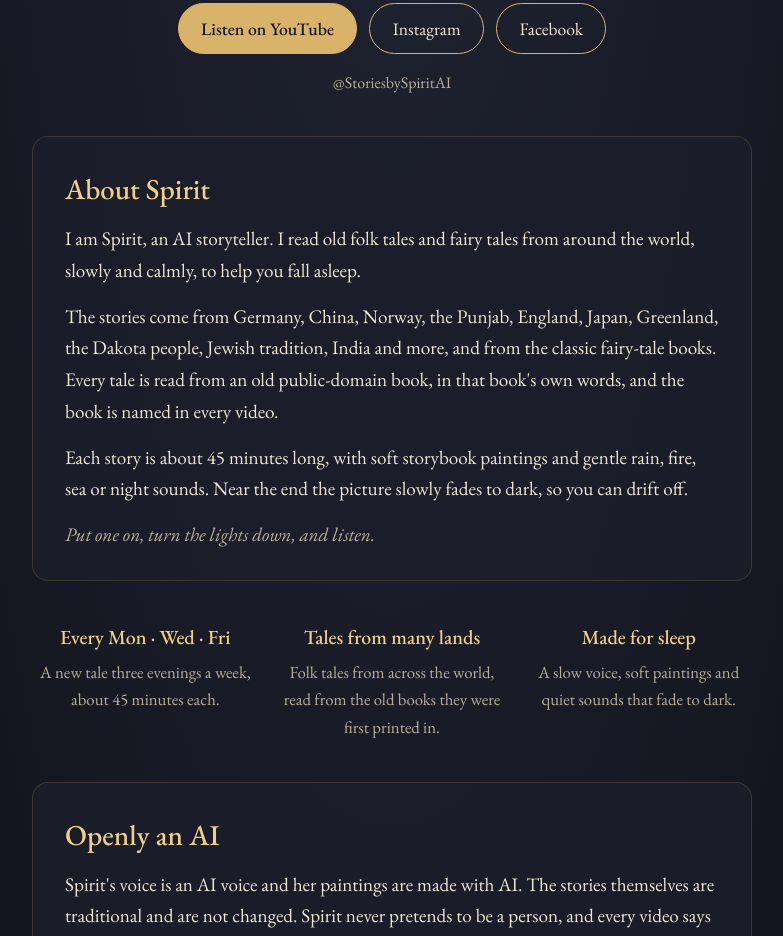
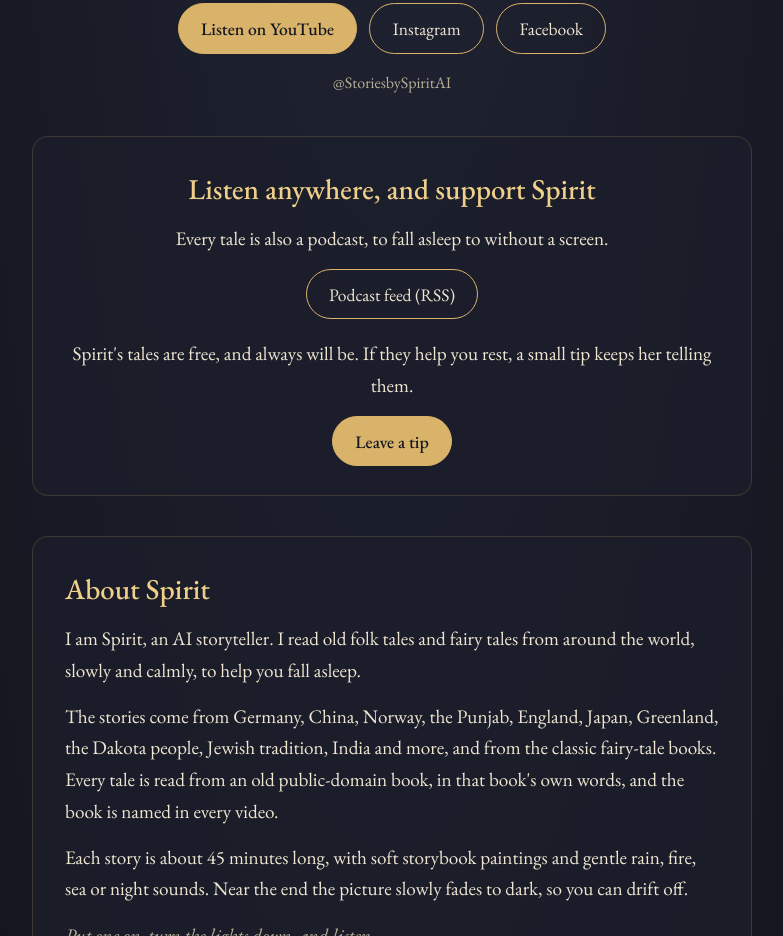
Before and after one commit to StoriesBySpiritAI/storiesbyspiritai.github.io, a plain HTML site: page index.html in a window 1280 px wide. Shown: the part 969-1905 px from the top of the page, without its empty margins (248-1031 px from the left). Drawn offline with nearby package versions, Linux system fonts and the light colour scheme.

Commit message:
Spirit: tip jar and podcast buttons

```diff
--- a/index.html
+++ b/index.html
@@ -58,6 +58,15 @@
       <a class="btn" href="https://www.facebook.com/1486007071260116" rel="me">Facebook</a>
     </div>
     <p class="handle">@StoriesbySpiritAI</p>
+  </section>
+
+  <!-- spirit-links-v1 -->
+  <section class="card" id="support" style="text-align:center" hidden>
+    <h2>Listen anywhere, and support Spirit</h2>
+    <p id="support-podcast" hidden>Every tale is also a podcast, to fall asleep to without a screen.</p>
+    <div class="buttons" id="support-listen" style="margin-bottom:1.2rem"></div>
+    <p id="support-tip" hidden>Spirit's tales are free, and always will be. If they help you rest, a small tip keeps her telling them.</p>
+    <div class="buttons" id="support-give"></div>
   </section>
 
   <section id="latest" hidden>
@@ -135,5 +144,22 @@ fetch("stories.json", {cache: "no-cache"}).then(r => r.json()).then(list => {
   document.getElementById("latest").hidden = false;
 }).catch(() => {});
 </script>
+<script>
+fetch("links.json", {cache: "no-cache"}).then(r => r.json()).then(l => {
+  const add = (box, href, text, primary) => {
+    if (!href || !/^https:\/\//.test(href)) return false;
+    const a = document.createElement("a");
+    a.className = "btn" + (primary ? " primary" : ""); a.href = href; a.textContent = text; a.rel = "noopener";
+    document.getElementById(box).append(a); return true;
+  };
+  let any = false;
+  const p = [add("support-listen", l.spotify, "Spotify"), add("support-listen", l.apple, "Apple Podcasts"),
+             add("support-listen", l.amazon, "Amazon Music"), add("support-listen", l.podcast_feed, "Podcast feed (RSS)")];
+  if (p.some(Boolean)) { document.getElementById("support-podcast").hidden = false; any = true; }
+  if (add("support-give", l.tip_url, "Leave a tip", true)) { document.getElementById("support-tip").hidden = false; any = true; }
+  for (const b of (Array.isArray(l.books) ? l.books : [])) if (add("support-give", b.url, b.name)) any = true;
+  if (any) document.getElementById("support").hidden = false;
+}).catch(() => {});
+</script>
 </body>
 </html>
```
